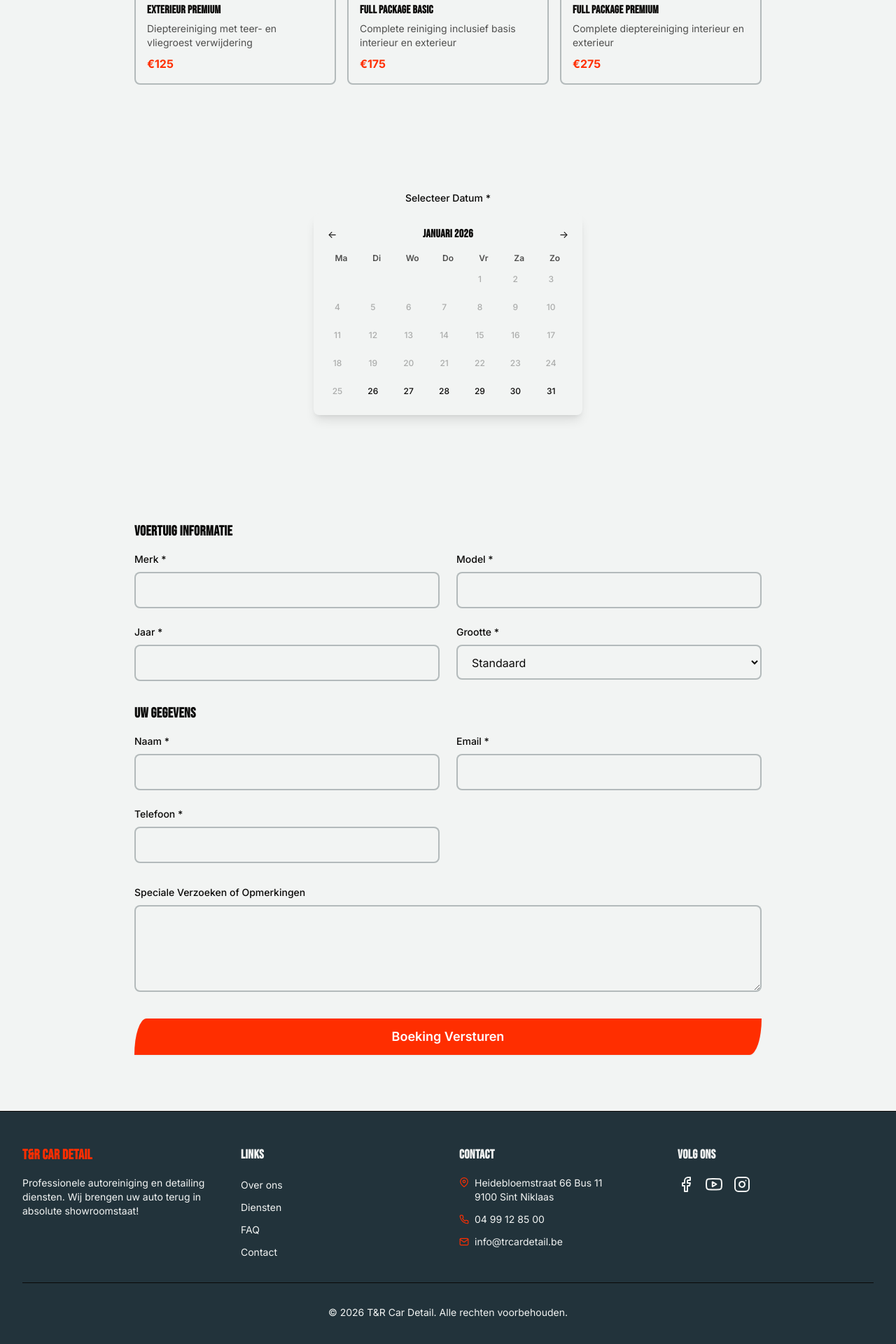
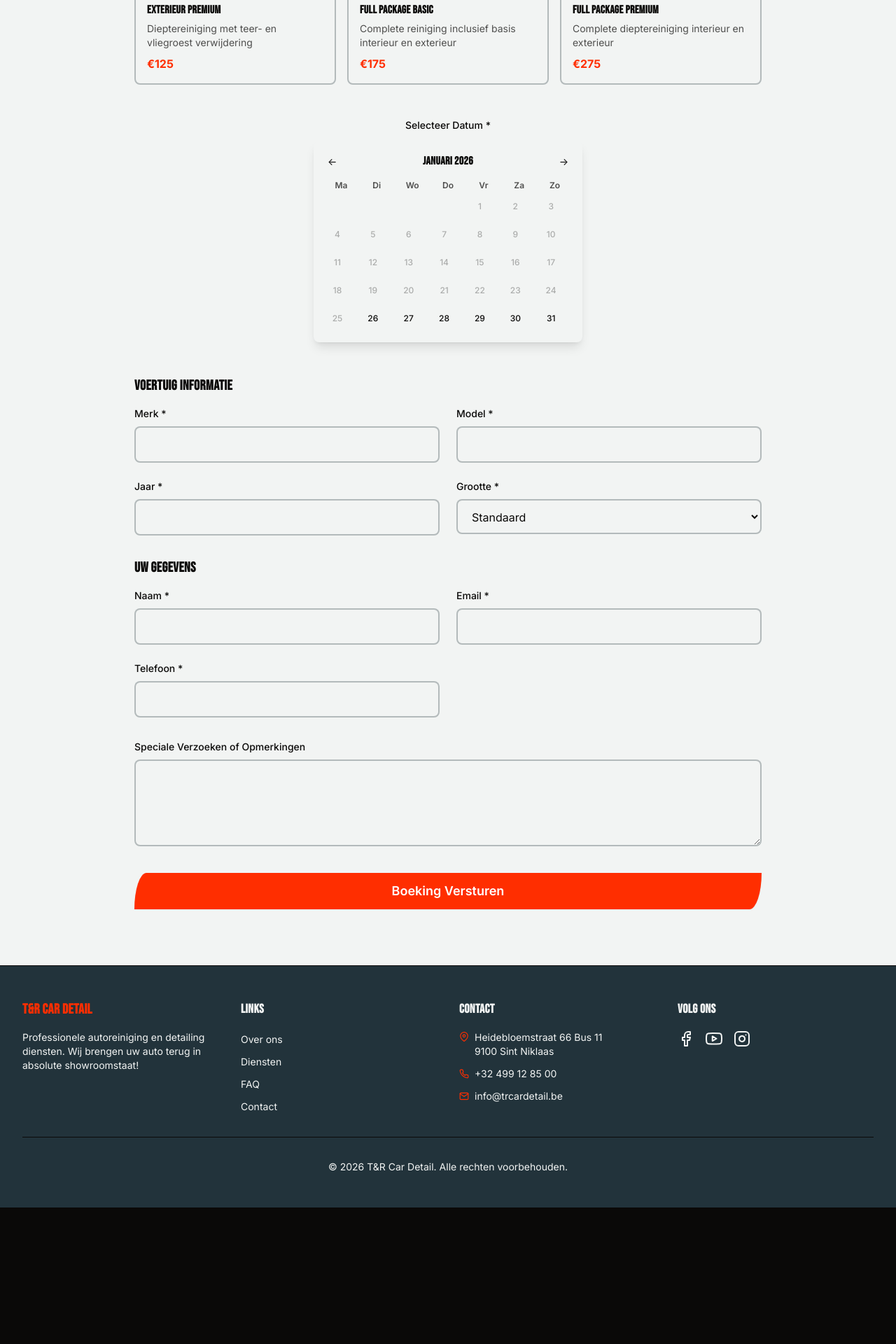
Before and after one commit to BeCreativeRuben/TRCarDetail.be_v2, a React (Vite) app in the folder frontend/: page /booking in a window 1280 px wide. Shown: the part 548-2468 px from the top of the page at 70% size. After the commit the page ends 2273 px from the top, so only its background shows below. Built offline with nearby package versions, Linux system fonts and the light colour scheme.

Commit message:
UI tweaks: testimonials center, phone +32 499 format, reduce calendar whitespace on desktop

```diff
--- a/frontend/src/components/booking/BookingForm.tsx
+++ b/frontend/src/components/booking/BookingForm.tsx
@@ -172,7 +172,7 @@ export default function BookingForm() {
       </div>
 
       {/* Date Selection */}
-      <div ref={calendarRef} className="flex flex-col justify-center min-h-[70vh]">
+      <div ref={calendarRef} className="flex flex-col justify-center min-h-[50vh] md:min-h-0 md:py-4">
         <label className="block text-sm font-medium text-primary-dark mb-3 text-center">
           Selecteer Datum *
         </label>
--- a/frontend/src/components/layout/Footer.tsx
+++ b/frontend/src/components/layout/Footer.tsx
@@ -52,7 +52,7 @@ export default function Footer() {
               <li className="flex items-center gap-2">
                 <FiPhone className="text-accent-red flex-shrink-0" />
                 <a href="tel:+32499128500" className="hover:text-accent-red transition-colors">
-                  04 99 12 85 00
+                  +32 499 12 85 00
                 </a>
               </li>
               <li className="flex items-center gap-2">
--- a/frontend/src/components/sections/Testimonials.tsx
+++ b/frontend/src/components/sections/Testimonials.tsx
@@ -60,7 +60,7 @@ export default function Testimonials() {
           whileInView={{ opacity: 1, y: 0 }}
           viewport={{ once: true }}
           transition={{ duration: 0.6 }}
-          className="mb-12"
+          className="mb-12 text-center"
         >
           <h2 className="text-3xl md:text-4xl font-bold text-primary-dark mb-2">
             Wat Onze Klanten Zeggen
--- a/frontend/src/pages/Contact.tsx
+++ b/frontend/src/pages/Contact.tsx
@@ -77,7 +77,7 @@ export default function Contact() {
                   <FiPhone className="text-accent-red mt-1 flex-shrink-0" size={20} />
                   <div>
                     <p className="text-primary-dark font-semibold">Telefoon</p>
-                    <a href="tel:+32499128500" className="text-primary-dark opacity-70 text-sm hover:text-accent-red transition-colors">04 99 12 85 00</a>
+                    <a href="tel:+32499128500" className="text-primary-dark opacity-70 text-sm hover:text-accent-red transition-colors">+32 499 12 85 00</a>
                   </div>
                 </div>
                 <div className="flex items-start gap-3">
```
